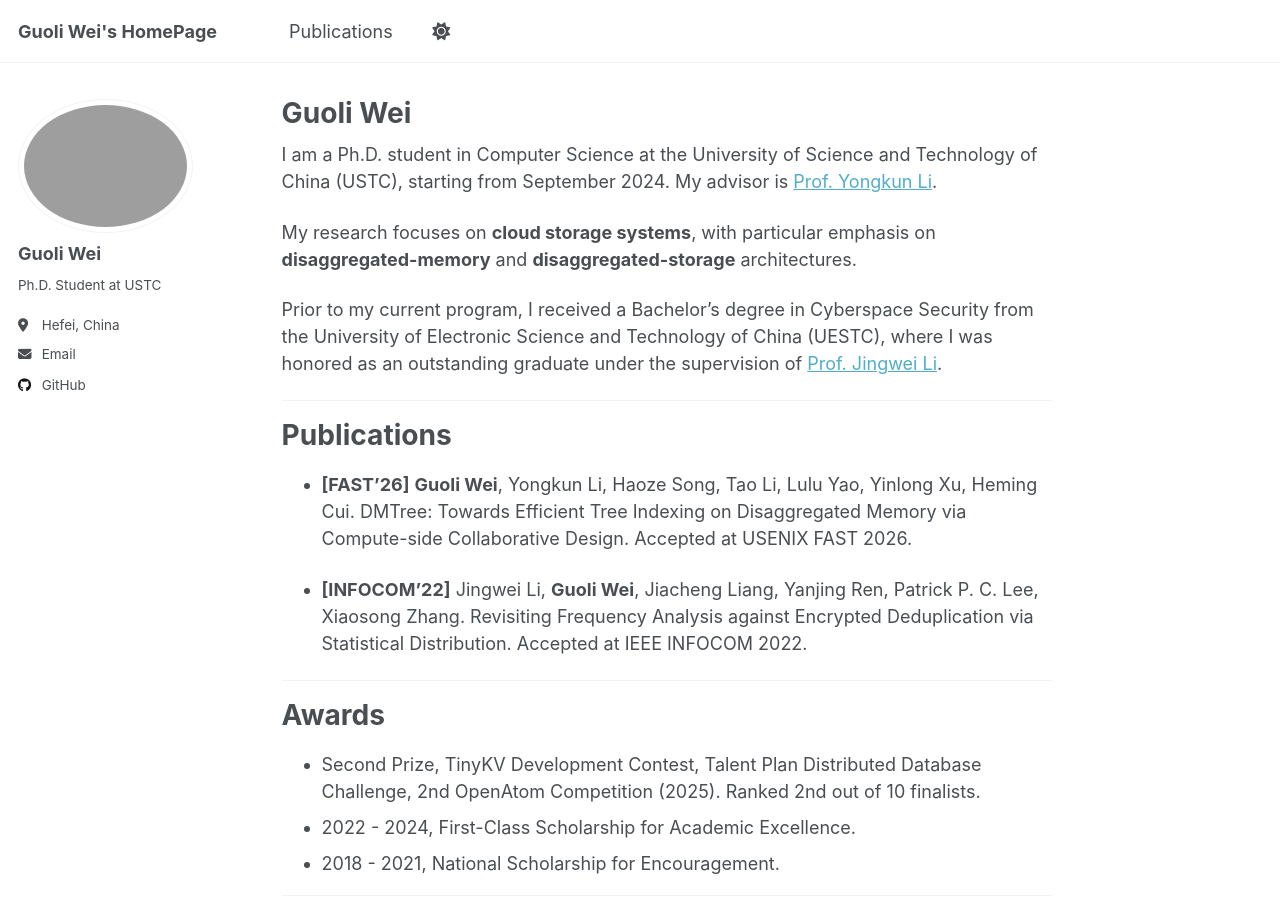
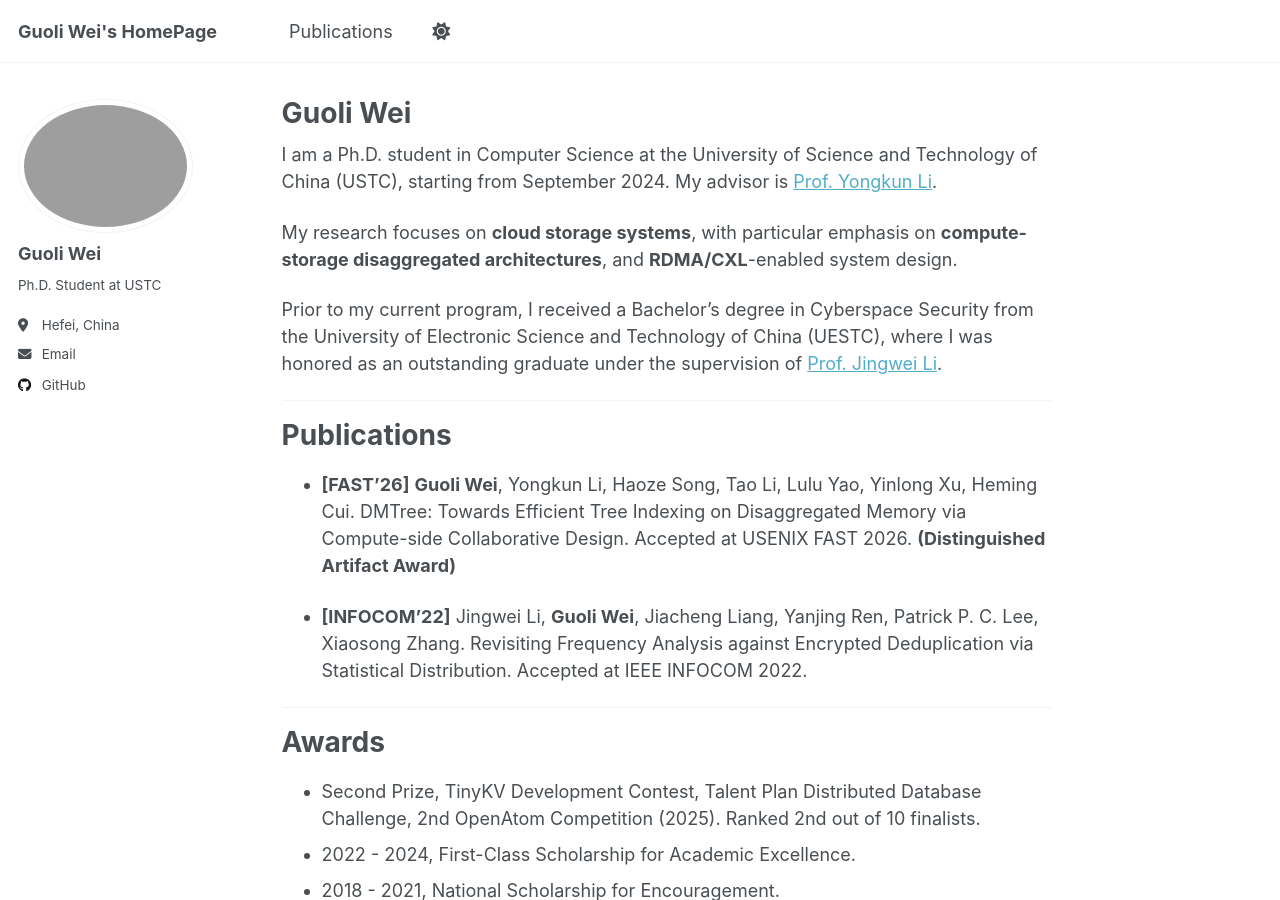
Before and after one commit to muouim/muouim.github.io, a Jekyll site: the page built from _pages/about.md, in a window 1280 px wide and 900 px high. Built offline with Jekyll 4.4.1, drawn with Linux system fonts in a browser that asks for light colours; a script that is not in the unit is left out.

Commit message:
update about.md

```diff
--- a/_pages/about.md
+++ b/_pages/about.md
@@ -9,7 +9,7 @@ redirect_from:
 
 I am a Ph.D. student in Computer Science at the University of Science and Technology of China (USTC), starting from September 2024. My advisor is [Prof. Yongkun Li](http://staff.ustc.edu.cn/~ykli/).
 
-My research focuses on **cloud storage systems**, with particular emphasis on **disaggregated-memory** and **disaggregated-storage** architectures.
+My research focuses on **cloud storage systems**, with particular emphasis on **compute-storage disaggregated architectures**, and **RDMA/CXL**-enabled system design.
 
 Prior to my current program, I received a Bachelor’s degree in Cyberspace Security from the University of Electronic Science and Technology of China (UESTC), where I was honored as an outstanding graduate under the supervision of [Prof. Jingwei Li](https://jingwei87.github.io/).
 
@@ -19,7 +19,7 @@ Prior to my current program, I received a Bachelor’s degree in Cyberspace Secu
 
 # Publications
 
-- **[FAST'26]** **Guoli Wei**, Yongkun Li, Haoze Song, Tao Li, Lulu Yao, Yinlong Xu, Heming Cui. DMTree: Towards Efficient Tree Indexing on Disaggregated Memory via Compute-side Collaborative Design. Accepted at USENIX FAST 2026.
+- **[FAST'26]** **Guoli Wei**, Yongkun Li, Haoze Song, Tao Li, Lulu Yao, Yinlong Xu, Heming Cui. DMTree: Towards Efficient Tree Indexing on Disaggregated Memory via Compute-side Collaborative Design. Accepted at USENIX FAST 2026. **(Distinguished Artifact Award)**
 
 - **[INFOCOM'22]** Jingwei Li, **Guoli Wei**, Jiacheng Liang, Yanjing Ren, Patrick P. C. Lee, Xiaosong Zhang. Revisiting Frequency Analysis against Encrypted Deduplication via Statistical Distribution. Accepted at IEEE INFOCOM 2022.
 
```
Also changed, not shown: _publications/2022-infocom-distribution-attack.md (+1 -1 lines), _publications/2026-fast-dmtree.md (+2 -2 lines).
